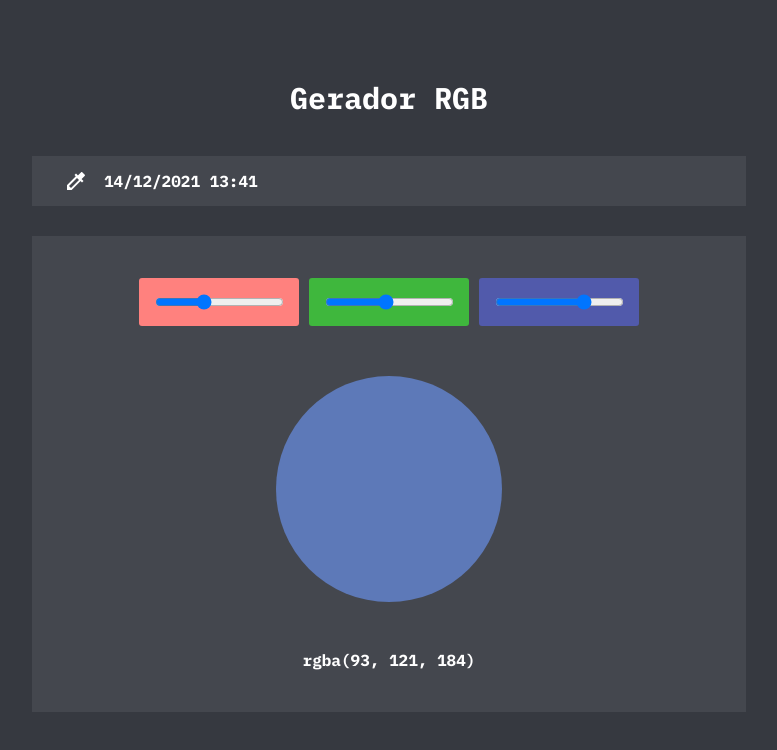
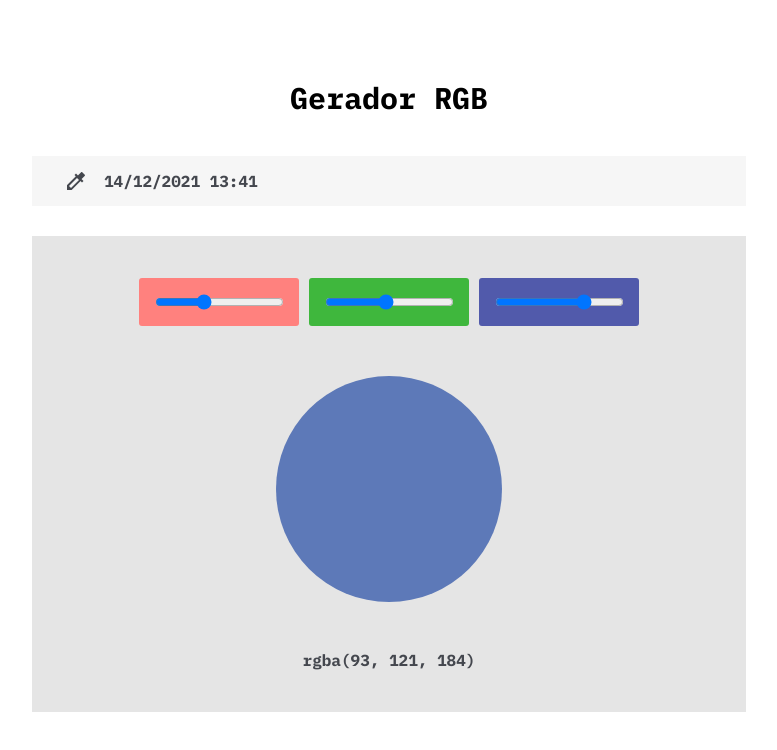
Before and after one commit to Gabriel200395/rgba-generator, a React (Create React App) app: page / in a window 1280 px wide. Shown: the top 750 px of the page, without its empty margins (251-1028 px from the left). Built offline with nearby package versions, Linux system fonts and the light colour scheme.

Commit message:
atualizando readme

```diff
--- a/src/Pages/PageColor/index.tsx
+++ b/src/Pages/PageColor/index.tsx
@@ -7,7 +7,7 @@ export default function PageColor() {
   const { theme, fields, colors } = useColors();
 
   return (
-    <div className={`${true ? "theme-page" : "page-default"}`}>
+    <div className={`${theme ? "theme-page" : "page-default"}`}>
       <h2>Gerador RGB</h2>
       <div className="container-data">
         <div className="icon-lapis" />
```
Also changed, not shown: public/rgba-tela.gif, 1 other file (tests, documents, lock files or other folders).
